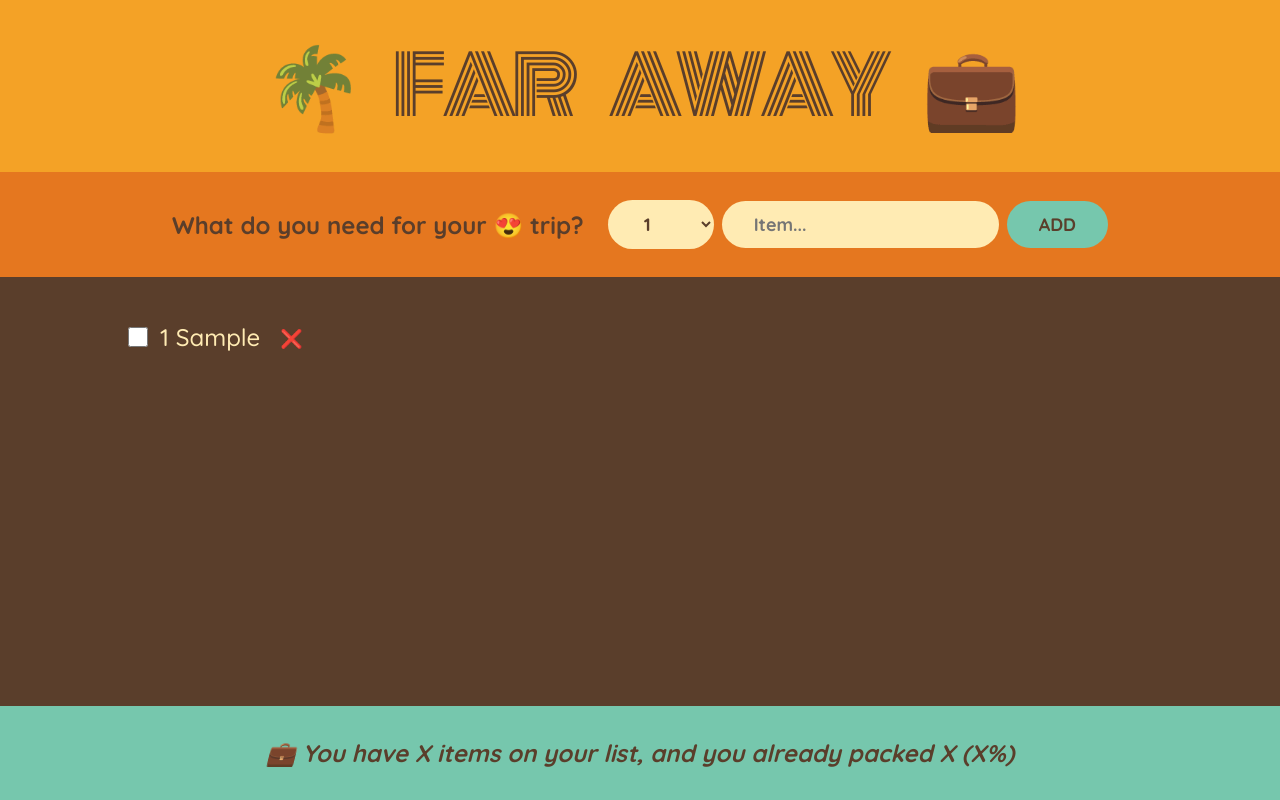
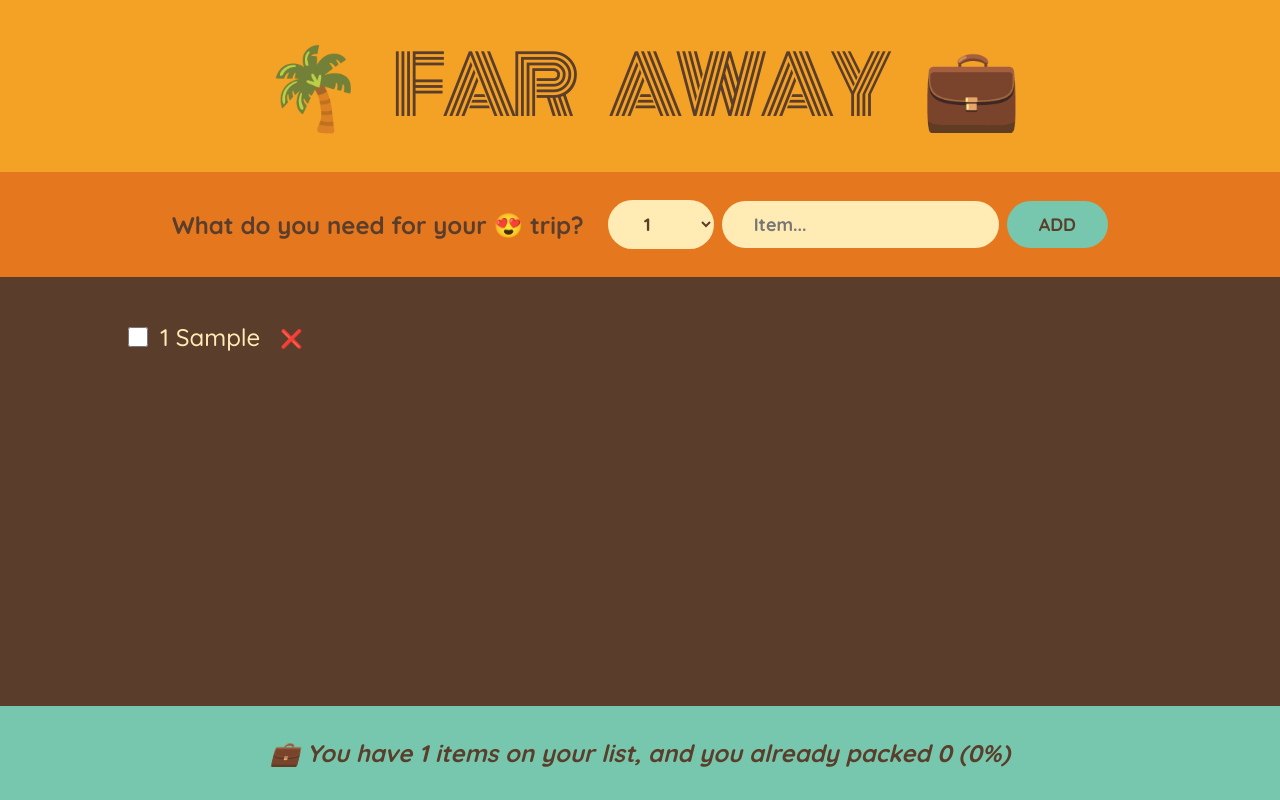
Before and after one commit to AngelosDimitrakopoulos/travel-list, a React (Create React App) app: page / in a window 1280 px wide. Both pictures are taken after typing "Sample" into the empty fields and a click on the button "ADD". Built offline with nearby package versions, Linux system fonts and the light colour scheme.

Commit message:
commit stats

```diff
--- a/src/App.js
+++ b/src/App.js
@@ -28,7 +28,7 @@
         onDeleteItem={handleDeleteItem}
         onToggleItem={handleToggleItem}
       />
-      <Stats />
+      <Stats items={items} />
     </div>
   );
 }
@@ -113,10 +113,24 @@
   );
 }
 
-function Stats() {
+function Stats({ items }) {
+  if (!items.length)
+    return (
+      <p className="stats">
+        <em>Start adding some items to your packing list 🚀</em>
+      </p>
+    );
+  const numItems = items.length;
+  const numItemsPacked = items.filter((item) => item.packed).length;
+  const percentPacked = Math.round((numItemsPacked / numItems) * 100);
   return (
     <footer className="stats">
-      <em>💼 You have X items on your list, and you already packed X (X%)</em>
+      <em>
+        {percentPacked === 100
+          ? "You got everything ready to go ✈"
+          : `💼 You have ${numItems} items on your list, and you already packed
+        ${numItemsPacked} (${percentPacked}%)`}
+      </em>
     </footer>
   );
 }
```
